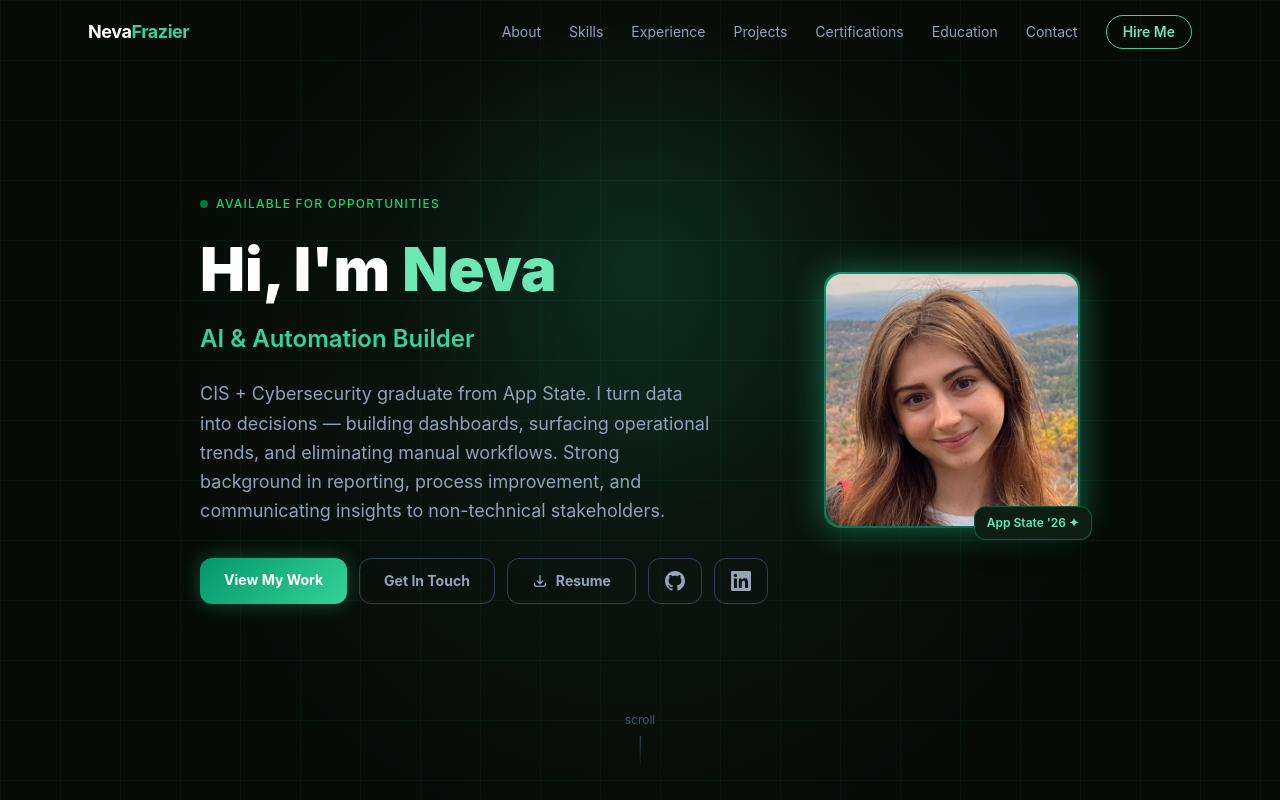
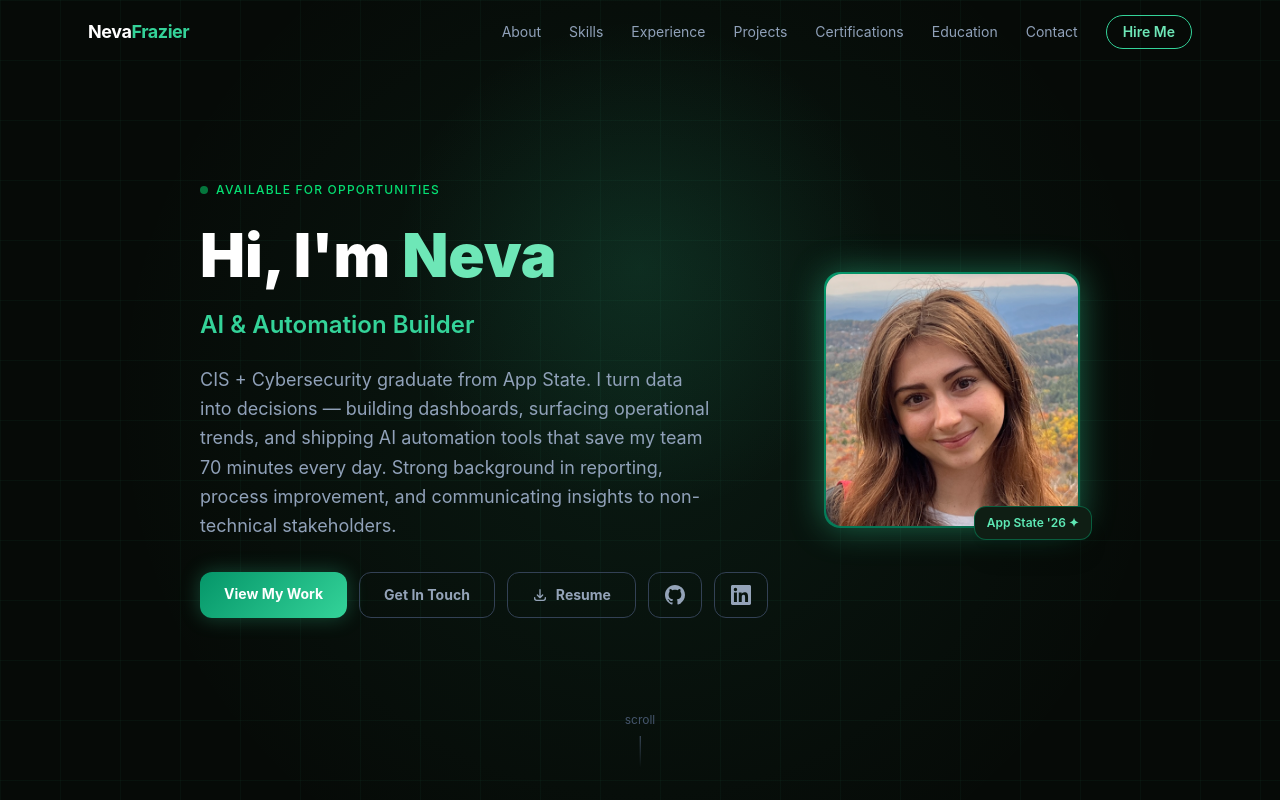
Before and after one commit to nevafrazier/nevafrazier, a React (Vite) app: page / in a window 1280 px wide. Shown: the top 800 px of the page. Built offline with nearby package versions, Linux system fonts and the light colour scheme.

Commit message:
Add AI automation to Hero bio

```diff
--- a/src/components/Hero.jsx
+++ b/src/components/Hero.jsx
@@ -62,8 +62,9 @@ export default function Hero() {
 
           <p className="fade-up delay-3 text-slate-400 text-base md:text-lg leading-relaxed mb-8 max-w-lg">
             CIS + Cybersecurity graduate from App State. I turn data into decisions — building
-            dashboards, surfacing operational trends, and eliminating manual workflows. Strong
-            background in reporting, process improvement, and communicating insights to non-technical stakeholders.
+            dashboards, surfacing operational trends, and shipping AI automation tools that save
+            my team 70 minutes every day. Strong background in reporting, process improvement,
+            and communicating insights to non-technical stakeholders.
           </p>
 
           <div className="fade-up delay-4 flex flex-wrap gap-3">
```
